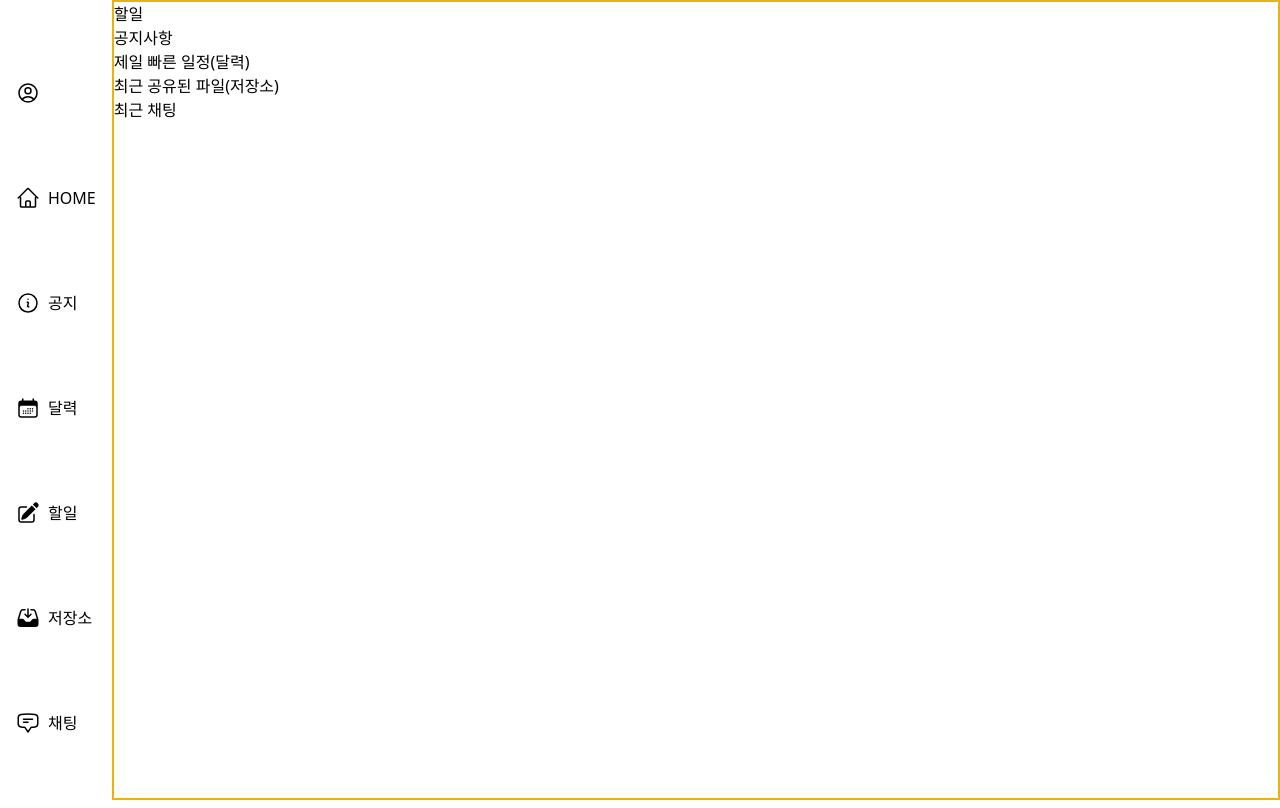
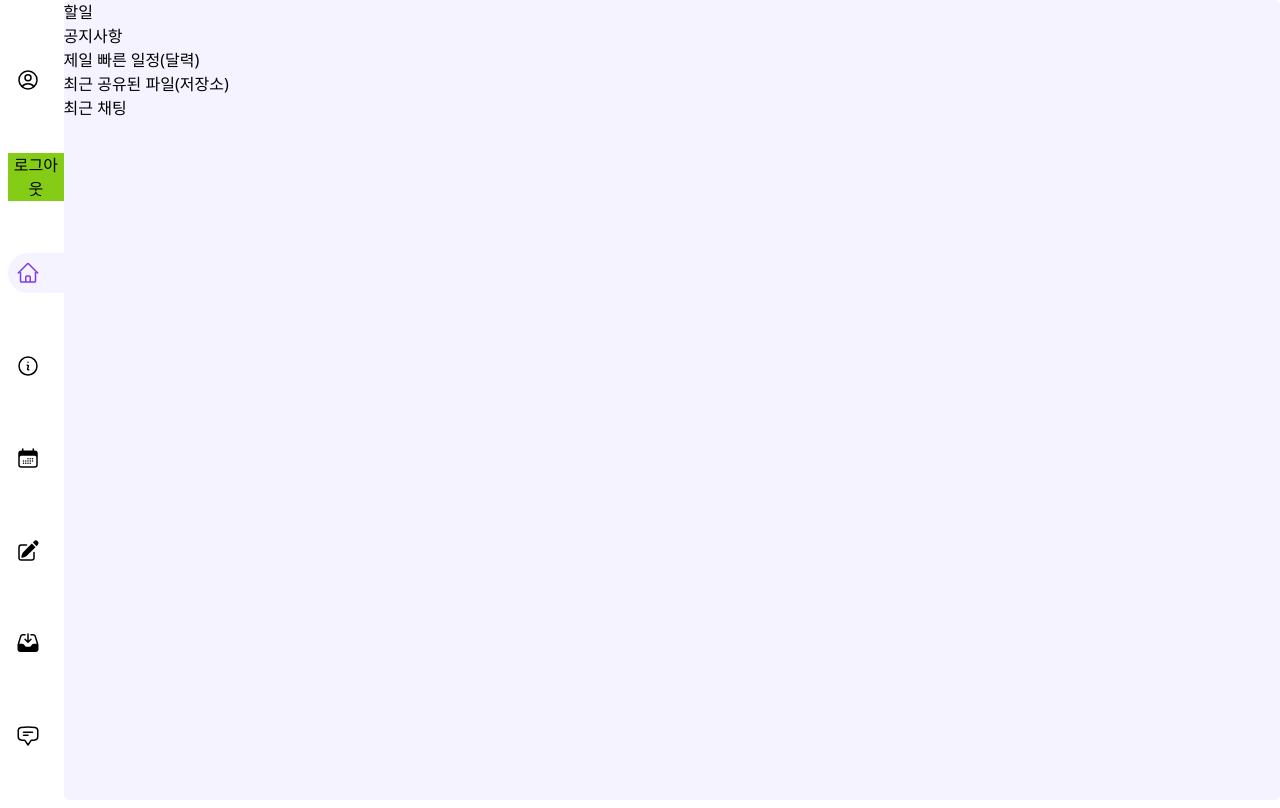
Before and after one commit to lesw1216/front-together-project, a Vue app: page /login in a window 1280 px wide. Both pictures are taken after typing "Sample", "Sample123" into the empty fields and a click on the button "로그인". Built offline with nearby package versions, Linux system fonts and the light colour scheme.

Commit message:
로그아웃, 내정보를 제외한 나머지 버튼 완료

```diff
--- a/src/components/NavItem/NavBar.vue
+++ b/src/components/NavItem/NavBar.vue
@@ -1,15 +1,20 @@
 <script setup>
-import { useRouter } from "vue-router";
-import { useUserStore } from "@/stores/user";
-import { useViewInfoStore } from "@/stores/viewInfo";
-import { storeToRefs } from "pinia";
-import { reactive } from "vue";
+/* Componen imort */
 import NavButton from "./NavButton.vue";
 
-// access
+/* vue import */
+import { useRouter } from "vue-router";
+import { reactive } from "vue";
+
+/* Pinia 관련 import*/
+import { storeToRefs } from "pinia";
+import { useNavBarStore } from "@/stores/navBar";
+import { useUserStore } from "@/stores/user";
+
+// import 꺼내기
 const router = useRouter();
 const userStore = useUserStore();
-const viewInfoStore = useViewInfoStore();
+const navBarStore = useNavBarStore();
 
 // store에서 꺼내기
 // const { isNavBarOpen } = storeToRefs(viewInfoStore);
@@ -17,8 +22,9 @@ const viewInfoStore = useViewInfoStore();
 //   isNavBarOpen: false,
 // });
 
-// 함수
+/* Field */
 
+/* Function */
 const logout = () => {
   const { isLogin } = storeToRefs(userStore);
   if (isLogin.value) {
@@ -30,24 +36,21 @@ const logout = () => {
 
 const onClickMenuBar = () => {};
 
-const onMouseOver = () => {};
+const onMouseOver = () => {
+  navBarStore.isNavBarOpen = true;
+};
 
-const onMouseUp = () => {
-  // console.log("viewInfo.isNavBarOpen = " + viewInfo.isNavBarOpen);
-  viewInfoStore.isNavBarOpen = !viewInfoStore.isNavBarOpen;
-  console.log("pinia viewInfo.isMenuBarOpen=" + viewInfoStore.isNavBarOpen);
-};
+const onMouseUp = () => {};
 </script>
 <template>
   <div class="bg-white">
     <div
       v-on:mouseover="onMouseOver"
-      v-on:mouseup="onMouseUp"
-      class="flex flex-col justify-evenly h-screen m-2"
+      class="flex flex-col justify-evenly h-screen my-2 ml-2"
     >
       <!-- 내정보 시작 -->
-      <div class="flex items-stretch rounded-md w-full p-2 hover:bg-violet-100">
-        <!-- 내 정보 -->
+      <routerLink to="/">
+        <NavButton :button-name="userStore.userId" current-path="/my">
           <svg
             xmlns="http://www.w3.org/2000/svg"
             fill="none"
@@ -62,11 +65,18 @@ const onMouseUp = () => {
               d="M17.982 18.725A7.488 7.488 0 0012 15.75a7.488 7.488 0 00-5.982 2.975m11.963 0a9 9 0 10-11.963 0m11.963 0A8.966 8.966 0 0112 21a8.966 8.966 0 01-5.982-2.275M15 9.75a3 3 0 11-6 0 3 3 0 016 0z"
             />
           </svg>
-      </div>
+        </NavButton>
+      </routerLink>
+      <button
+        v-on:click="logout()"
+        class="border-solid broder-2 border-rose-900 bg-lime-500"
+      >
+        로그아웃
+      </button>
       <!-- 내정보 종료 -->
       <!-- 홈 router 시작 -->
       <routerLink to="/">
-        <NavButton button-name="HOME">
+        <NavButton button-name="HOME" current-path="/">
           <svg
             xmlns="http://www.w3.org/2000/svg"
             fill="none"
@@ -86,7 +96,7 @@ const onMouseUp = () => {
       <!-- 홈 rotuer 종료 -->
       <!-- 공지사항 router 시작 -->
       <router-link to="/notice">
-        <NavButton button-name="공지">
+        <NavButton button-name="공지" current-path="/notice">
           <svg
             xmlns="http://www.w3.org/2000/svg"
             fill="none"
@@ -106,7 +116,7 @@ const onMouseUp = () => {
       <!-- 공지사항 rotuer 종료 -->
       <!-- 달력 router 시작 -->
       <router-link to="/calendar">
-        <NavButton button-name="달력">
+        <NavButton button-name="달력" current-path="/calendar">
           <svg
             xmlns="http://www.w3.org/2000/svg"
             viewBox="0 0 24 24"
@@ -127,7 +137,7 @@ const onMouseUp = () => {
       <!-- 달력 router 종료 -->
       <!-- 할일 목록 router 시작 -->
       <router-link to="/todolist">
-        <NavButton button-name="할일">
+        <NavButton button-name="할일" current-path="/todolist">
           <svg
             xmlns="http://www.w3.org/2000/svg"
             viewBox="0 0 24 24"
@@ -146,7 +156,7 @@ const onMouseUp = () => {
       <!-- 할일 목록 router 종료 -->
       <!-- 저장소 router 시작 -->
       <router-link to="/store">
-        <NavButton button-name="저장소">
+        <NavButton button-name="저장소" current-path="/store">
           <svg
             xmlns="http://www.w3.org/2000/svg"
             viewBox="0 0 24 24"
@@ -169,7 +179,7 @@ const onMouseUp = () => {
       <!-- 저장소 router 종료 -->
       <!-- 채팅 router 시작 -->
       <router-link to="/talk">
-        <NavButton button-name="채팅">
+        <NavButton button-name="채팅" current-path="/talk">
           <svg
             xmlns="http://www.w3.org/2000/svg"
             fill="none"
@@ -187,12 +197,6 @@ const onMouseUp = () => {
         </NavButton>
       </router-link>
       <!-- 채팅 router 종료 -->
-      <!-- <button
-        v-on:click="logout()"
-        class="border-solid broder-2 border-rose-900 bg-lime-500"
-      >
-        로그아웃
-      </button> -->
     </div>
   </div>
 </template>
--- a/src/components/NavItem/NavButton.vue
+++ b/src/components/NavItem/NavButton.vue
@@ -1,14 +1,42 @@
 <script setup>
+import { ref } from "vue";
+
+/* Pinia */
+import { useNavBarStore } from "@/stores/navBar";
+
+/* instance */
+const navBarStore = useNavBarStore();
+
+/* props */
 const props = defineProps({
   buttonName: String,
+  currentPath: String,
 });
+
+/* Field */
+const routePath = ref(props.currentPath);
+
+/* Func */
+const log = () => {
+  console.log("props currentPath  = " + routePath.value);
+};
 </script>
 <template>
-  <div class="flex rounded-md p-2 hover:bg-violet-50">
-    <button>
+  <div
+    class="flex rounded-tl-3xl rounded-bl-3xl py-2 pl-2 hover:bg-violet-50 hover:text-violet-600"
+    v-bind:class="
+      currentPath === navBarStore.currentPath
+        ? 'bg-violet-50 text-violet-600'
+        : null
+    "
+  >
+    <button @click="log">
       <slot></slot>
     </button>
-    <p class="self-center whitespace-nowrap ml-2 hover:text-violet-600">
+    <p
+      class="self-center whitespace-nowrap ml-2"
+      v-if="navBarStore.isNavBarOpen"
+    >
       {{ buttonName }}
     </p>
   </div>
--- a/src/router/index.js
+++ b/src/router/index.js
@@ -11,8 +11,9 @@ import Talk from "@/views/authenticated/Talk.vue";
 import Store from "@/views/authenticated/Store.vue";
 import AuthenticatedView from "@/views/authenticated/AuthenticatedView.vue";
 
+import { storeToRefs } from "pinia";
 import { useUserStore } from "@/stores/user";
-import { storeToRefs } from "pinia";
+import { useNavBarStore } from "@/stores/navBar";
 
 const router = createRouter({
   history: createWebHistory(),
@@ -62,8 +63,14 @@ const router = createRouter({
 
 router.beforeEach((to, from, next) => {
   const userStore = useUserStore();
-  const { isLogin } = storeToRefs(userStore);
-  console.log(isLogin.value);
+  const navBarStore = useNavBarStore();
+
+  const { isLogin, userId, username } = storeToRefs(userStore);
+
+  userId.value = "test";
+  username.value = "이름테스트";
+  navBarStore.currentPath = to.path;
+
   if (to.name !== "login" && !isLogin.value) {
     if (to.name === "signUp") {
       next();
--- a/src/stores/viewInfo.js
+++ b/src/stores/navBar.js
@@ -1,9 +1,10 @@
 import { defineStore } from "pinia";
 import { reactive, ref } from "vue";
 
-export const useViewInfoStore = defineStore("viewInfo", () => {
+export const useNavBarStore = defineStore("navBar", () => {
   // state
   const isNavBarOpen = ref(false);
+  const currentPath = ref("");
 
   // getter
 
--- a/src/stores/user.js
+++ b/src/stores/user.js
@@ -1,13 +1,15 @@
 import { defineStore } from "pinia";
-import { reactive, ref } from "vue";
+import { ref } from "vue";
 
 export const useUserStore = defineStore("users", () => {
-  const user = reactive({
-    name: "",
-    password: "",
-  });
-
+  // state
+  const userId = ref("");
+  const username = ref("");
   const isLogin = ref(false);
 
-  return { user, isLogin };
+  // getter
+
+  // function
+
+  return { userId, username, isLogin };
 });
--- a/src/views/authenticated/AuthenticatedView.vue
+++ b/src/views/authenticated/AuthenticatedView.vue
@@ -1,32 +1,24 @@
 <script setup>
 import NavigatorBar from "../../components/NavItem/NavBar.vue";
-import { useViewInfoStore } from "@/stores/viewInfo";
-import { reactive } from "vue";
 
-// // store Import
-// import { storeToRefs } from "pinia";
+/* Pinia */
+import { useNavBarStore } from "@/stores/navBar";
 
-// // store 설정
-const viewInfoStore = useViewInfoStore();
+/* instance */
+const navBarStore = useNavBarStore();
 
-// const { isNavBarOpen } = storeToRefs(viewInfoStore);
+/* Field */
 
+/* Func */
 const onMouseUp = () => {
-  // isNavBarOpen.value = false;
-  // console.log(isNavBarOpen.value);
-  // console.log("viewInfoStore.isNavBarOpen=" + viewInfoStore.isNavBarOpen);
-  console.log("AuthencatedPage = " + viewInfoStore.isNavBarOpen);
+  navBarStore.isNavBarOpen = false;
 };
+</script>
 
-const onMouseOver = () => {};
-</script>
 <template>
   <div class="flex h-screen">
     <NavigatorBar></NavigatorBar>
-    <div
-      class="border-solid border-2 border-yellow-500 w-screen"
-      v-on:mouseup="onMouseUp"
-    >
+    <div class="rounded-md bg-violet-50 w-screen" v-on:mouseup="onMouseUp">
       <router-view></router-view>
     </div>
   </div>
--- a/src/views/unAuthenticated/Join.vue
+++ b/src/views/unAuthenticated/Join.vue
@@ -3,9 +3,10 @@ import { useRouter } from "vue-router";
 import { reactive } from "vue";
 import axiosInstance from "@/api/index";
 
-// 변수
+/* Field */
 const router = useRouter();
 
+/* Func */
 const signUpUser = reactive({
   userId: null,
   password: "",
```
Lines whose indentation alone changed are shown as unchanged.
